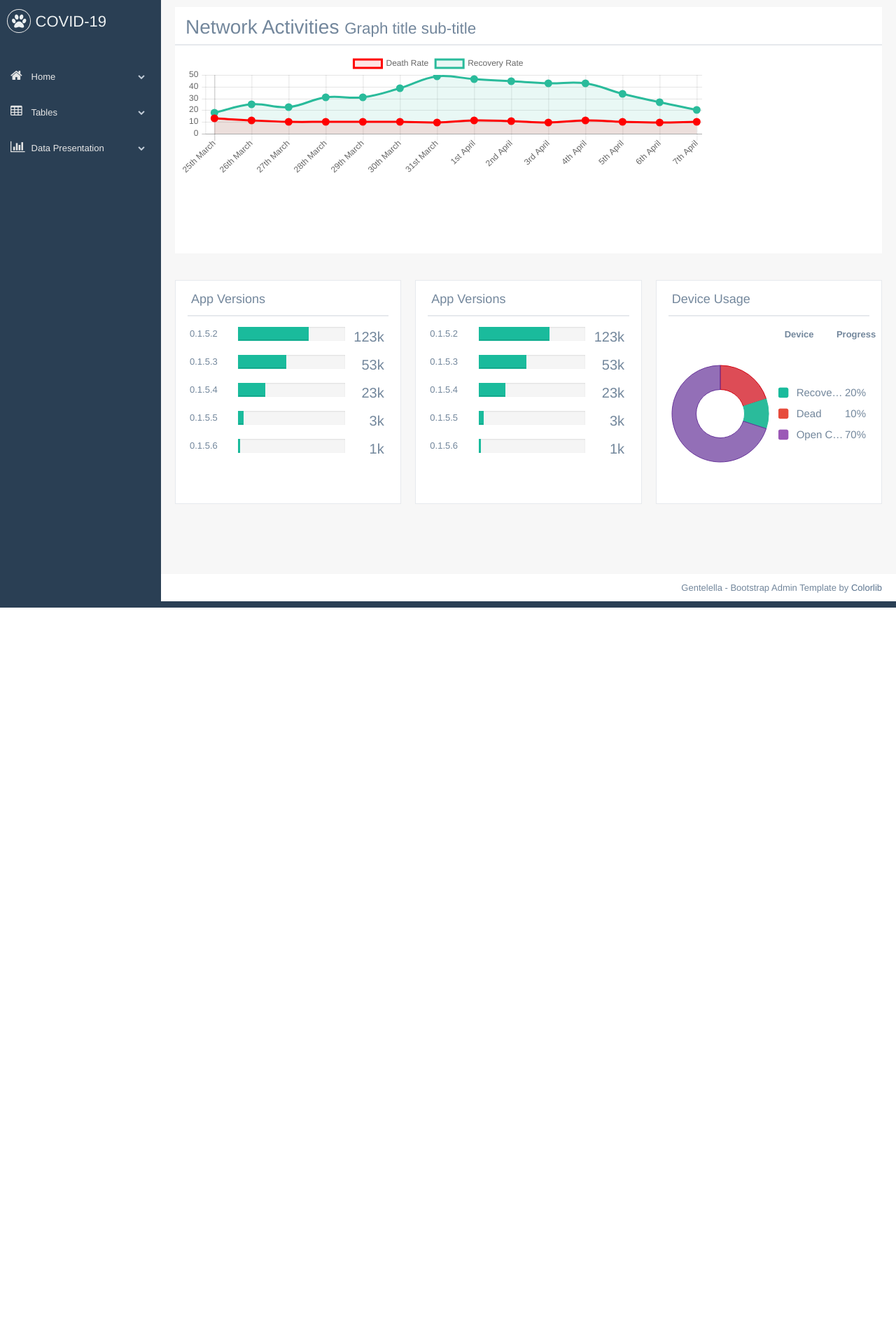
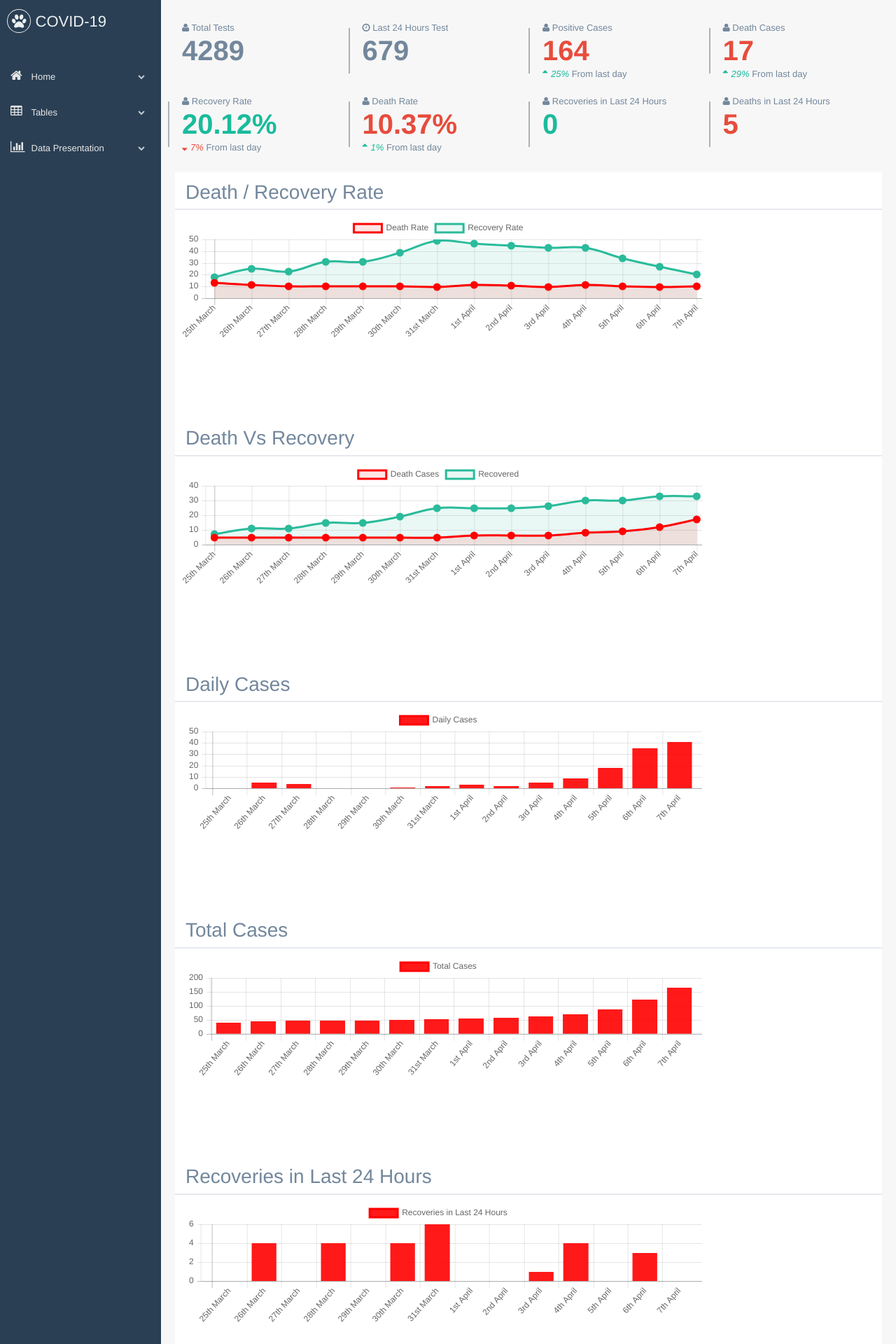
Before and after one commit to abrarhasinkml/COVID-19BD, a PHP site: page / in a window 1280 px wide. Shown: the top 1920 px of the page at 70% size. Before the commit the page ends 868 px from the top, so only its background shows below. Run offline with PHP 8.4, Linux system fonts and the light colour scheme; data comes from the database, SQL or seed files in the repository; data that the repository does not hold is empty; some libraries are stand-ins or nearby versions.

Commit message:
Added graphs and regional data

```diff
--- a/data.csv
+++ b/data.csv
@@ -11,6 +11,6 @@ Date,TOTAL COVID-19 TESTS,LAST 24 Hours Test,Covid-19 Positive Cases,Last 24Hour
 3/4/2020,2086,180,61,5,26,6,42.62295082,9.836065574,1,0
 4/4/2020,2086,180,70,9,30,8,42.85714286,11.42857143,4,2
 5/4/2020,1987,103,88,18,30,9,34.09090909,10.22727273,0,1
-6/4/2020,-,-,123,35,33,12,26.82926829,9.756097561,3,3
+6/4/2020,0,0,123,35,33,12,26.82926829,9.756097561,3,3
 7/4/2020,4289,679,164,41,33,17,20.12195122,10.36585366,0,5
-08/04/2020,4289,679,218,54,33,20,15.137614678899084,9.174311926605505,0,3
+8/4/2020,4289,679,218,54,33,20,15.13761468,9.174311927,0,3
--- a/web-interface/index.php
+++ b/web-interface/index.php
@@ -4,7 +4,23 @@
 
       $sql = "Select * from iedcrdata";
 
+      $regionData = "Select * from regiondata";
+
+      $dhakaData = "Select * from dhakadata";
+
+      $totalCaseDhaka = "Select * from dhakadata where Location = 'Total'";
+
+      $totalRes = mysqli_query($con,$totalCaseDhaka);
+
+      $totData = mysqli_fetch_array($totalRes);
+
+      $dhaka = $totData['Freq.'];
+
+
       $res = mysqli_query($con,$sql);
+
+      $regionRes = mysqli_query($con,$regionData);
+      $dhakaRes = mysqli_query($con,$dhakaData);
 
       $date = array();
       $totalTests = array();
@@ -77,8 +93,6 @@
 
     <!-- bootstrap-progressbar -->
     <link href="vendors/bootstrap-progressbar/css/bootstrap-progressbar-3.3.4.min.css" rel="stylesheet">
-    <!-- bootstrap-daterangepicker -->
-    <link href="vendors/bootstrap-daterangepicker/daterangepicker.css" rel="stylesheet">
 
     <!-- Custom Theme Style -->
     <link href="build/css/custom.min.css" rel="stylesheet">
@@ -136,7 +150,6 @@
         <!-- page content -->
         <div class="right_col" role="main">
           <!-- top tiles -->
-          <!--
           <div class="row" style="display: inline-block;" >
           <div class="tile_count">
             <div class="col-md-3 col-sm-4  tile_stats_count">
@@ -159,7 +172,7 @@
             </div>
             <div class="col-md-3 col-sm-4  tile_stats_count">
               <span class="count_top"><i class="fa fa-user"></i> Recovery Rate</span>
-              <div class="count green"><?php echo round($recoveryRate[$count-1],2); ?></div>
+              <div class="count green"><?php echo round($recoveryRate[$count-1],2); ?>%</div>
               <span class="count_bottom">
                 <?php
                   if($percentageRecovery > 0)
@@ -170,10 +183,10 @@
             </div>
             <div class="col-md-3 col-sm-4  tile_stats_count">
               <span class="count_top"><i class="fa fa-user"></i> Death Rate</span>
-              <div class="count red"><?php echo round($deathRate[$count-1],2); ?></div>
+              <div class="count red"><?php echo round($deathRate[$count-1],2); ?>%</div>
               <span class="count_bottom">
                 <?php
-                  if($percentageDeath > 0)
+                  if($deathRate[$count-1] > $deathRate[$count-2])
                     echo '<i class="green"><i class="fa fa-sort-asc"></i>' .round($percentageDeathRate) .'%</i> From last day</span>';
                   else
                     echo '<i class="red"><i class="fa fa-sort-desc"></i>' .abs(round($percentageDeathRate)) .'%</i> From last day</span>';
@@ -188,7 +201,7 @@
               <div class="count red"><?php echo $deathsInLast24Hours[$count-1]; ?></div>
             </div>
           </div>
-        </div> -->
+        </div>
           <!-- /top tiles -->
 
           <div class="row">
@@ -197,7 +210,7 @@
 
                 <div class="row x_title">
                   <div class="col-md-6">
-                    <h3>Network Activities <small>Graph title sub-title</small></h3>
+                    <h3>Death / Recovery Rate</h3>
                   </div>
                   <div class="col-md-6">
                   </div>
@@ -211,6 +224,102 @@
 
                 <div class="clearfix"></div>
               </div>
+
+              <div class="dashboard_graph">
+
+                <div class="row x_title">
+                  <div class="col-md-6">
+                    <h3>Death Vs Recovery</h3>
+                  </div>
+                  <div class="col-md-6">
+                  </div>
+                </div>
+
+                <div class="col-md-9 col-sm-9 ">
+                  <div id="chart" class="demo-placeholder">
+                    <canvas id="myChart2" width="400px" height="100%"></canvas>
+                  </div>
+                </div>
+
+                <div class="clearfix"></div>
+              </div>
+
+              <div class="dashboard_graph">
+
+                <div class="row x_title">
+                  <div class="col-md-6">
+                    <h3>Daily Cases</h3>
+                  </div>
+                  <div class="col-md-6">
+                  </div>
+                </div>
+
+                <div class="col-md-9 col-sm-9 ">
+                  <div id="chart" class="demo-placeholder">
+                    <canvas id="myChart3" width="400px" height="100%"></canvas>
+                  </div>
+                </div>
+
+                <div class="clearfix"></div>
+              </div>
+
+              <div class="dashboard_graph">
+
+                <div class="row x_title">
+                  <div class="col-md-6">
+                    <h3>Total Cases</h3>
+                  </div>
+                  <div class="col-md-6">
+                  </div>
+                </div>
+
+                <div class="col-md-9 col-sm-9 ">
+                  <div id="chart" class="demo-placeholder">
+                    <canvas id="myChart4" width="400px" height="100%"></canvas>
+                  </div>
+                </div>
+
+                <div class="clearfix"></div>
+              </div>
+
+              <div class="dashboard_graph">
+
+                <div class="row x_title">
+                  <div class="col-md-6">
+                    <h3>Recoveries in Last 24 Hours</h3>
+                  </div>
+                  <div class="col-md-6">
+                  </div>
+                </div>
+
+                <div class="col-md-9 col-sm-9 ">
+                  <div id="chart" class="demo-placeholder">
+                    <canvas id="myChart5" width="400px" height="100%"></canvas>
+                  </div>
+                </div>
+
+                <div class="clearfix"></div>
+              </div>
+
+              <div class="dashboard_graph">
+
+                <div class="row x_title">
+                  <div class="col-md-6">
+                    <h3>Daily Deaths</h3>
+                  </div>
+                  <div class="col-md-6">
+                  </div>
+                </div>
+
+                <div class="col-md-9 col-sm-9 ">
+                  <div id="chart" class="demo-placeholder">
+                    <canvas id="myChart6" width="400px" height="100%"></canvas>
+                  </div>
+                </div>
+
+                <div class="clearfix"></div>
+              </div>
+
             </div>
 
           </div>
@@ -220,186 +329,72 @@
 
 
             <div class="col-md-4 col-sm-4 ">
-              <div class="x_panel tile fixed_height_320">
+              <div class="x_panel tile">
                 <div class="x_title">
-                  <h2>App Versions</h2>
+                  <h2>Region Based Data</h2>
                   <div class="clearfix"></div>
                 </div>
                 <div class="x_content">
+
+                  <?php
+
+                          while ($row = mysqli_fetch_array($regionRes)) { ?>
+
                               <div class="widget_summary">
                                 <div class="w_left w_25">
-                      <span>0.1.5.2</span>
+                                  <span><?php echo $row['Location']; ?></span>
                                 </div>
                                 <div class="w_center w_55">
-                      <div class="progress">
-                        <div class="progress-bar bg-green" role="progressbar" aria-valuenow="60" aria-valuemin="0" aria-valuemax="100" style="width: 66%;">
-                          <span class="sr-only">60% Complete</span>
+                                  <div class="">
+                                    <div class="progress progress" style="width: 76%;">
+                                      <div class="progress-bar bg-green" role="progressbar" data-transitiongoal="<?php echo round(($row['Freq.']/$positiveCases[$count-1])*100); ?>"></div>
                                     </div>
                                   </div>
                                 </div>
                                 <div class="w_right w_20">
-                      <span>123k</span>
+                                  <span><?php echo $row['Freq.']; ?></span>
                                 </div>
                                 <div class="clearfix"></div>
-                  </div>
+                              </div> <?php
+                          }
 
-                  <div class="widget_summary">
-                    <div class="w_left w_25">
-                      <span>0.1.5.3</span>
-                    </div>
-                    <div class="w_center w_55">
-                      <div class="progress">
-                        <div class="progress-bar bg-green" role="progressbar" aria-valuenow="60" aria-valuemin="0" aria-valuemax="100" style="width: 45%;">
-                          <span class="sr-only">60% Complete</span>
-                        </div>
-                      </div>
-                    </div>
-                    <div class="w_right w_20">
-                      <span>53k</span>
-                    </div>
-                    <div class="clearfix"></div>
-                  </div>
-                  <div class="widget_summary">
-                    <div class="w_left w_25">
-                      <span>0.1.5.4</span>
-                    </div>
-                    <div class="w_center w_55">
-                      <div class="progress">
-                        <div class="progress-bar bg-green" role="progressbar" aria-valuenow="60" aria-valuemin="0" aria-valuemax="100" style="width: 25%;">
-                          <span class="sr-only">60% Complete</span>
-                        </div>
-                      </div>
-                    </div>
-                    <div class="w_right w_20">
-                      <span>23k</span>
-                    </div>
-                    <div class="clearfix"></div>
-                  </div>
-                  <div class="widget_summary">
-                    <div class="w_left w_25">
-                      <span>0.1.5.5</span>
-                    </div>
-                    <div class="w_center w_55">
-                      <div class="progress">
-                        <div class="progress-bar bg-green" role="progressbar" aria-valuenow="60" aria-valuemin="0" aria-valuemax="100" style="width: 5%;">
-                          <span class="sr-only">60% Complete</span>
-                        </div>
-                      </div>
-                    </div>
-                    <div class="w_right w_20">
-                      <span>3k</span>
-                    </div>
-                    <div class="clearfix"></div>
-                  </div>
-                  <div class="widget_summary">
-                    <div class="w_left w_25">
-                      <span>0.1.5.6</span>
-                    </div>
-                    <div class="w_center w_55">
-                      <div class="progress">
-                        <div class="progress-bar bg-green" role="progressbar" aria-valuenow="60" aria-valuemin="0" aria-valuemax="100" style="width: 2%;">
-                          <span class="sr-only">60% Complete</span>
-                        </div>
-                      </div>
-                    </div>
-                    <div class="w_right w_20">
-                      <span>1k</span>
-                    </div>
-                    <div class="clearfix"></div>
-                  </div>
+                  ?>
 
                 </div>
               </div>
             </div>
 
             <div class="col-md-4 col-sm-4 ">
-              <div class="x_panel tile fixed_height_320">
+              <div class="x_panel tile">
                 <div class="x_title">
-                  <h2>App Versions</h2>
+                  <h2>Dhaka Data</h2>
                   <div class="clearfix"></div>
                 </div>
                 <div class="x_content">
+
+                  <?php
+
+                          while ($row = mysqli_fetch_array($dhakaRes)) { ?>
+
                             <div class="widget_summary">
                               <div class="w_left w_25">
-                      <span>0.1.5.2</span>
+                                <span><?php echo $row['Location']; ?></span>
                               </div>
                               <div class="w_center w_55">
-                      <div class="progress">
-                        <div class="progress-bar bg-green" role="progressbar" aria-valuenow="60" aria-valuemin="0" aria-valuemax="100" style="width: 66%;">
-                          <span class="sr-only">60% Complete</span>
+                                <div class="">
+                                  <div class="progress progress" style="width: 76%;">
+                                    <div class="progress-bar bg-green" role="progressbar" data-transitiongoal="<?php echo round(($row['Freq.']/$dhaka)*100); ?>"></div>
                                   </div>
                                 </div>
                               </div>
                               <div class="w_right w_20">
-                      <span>123k</span>
+                                <span><?php echo $row['Freq.']; ?></span>
                               </div>
                               <div class="clearfix"></div>
-                  </div>
+                            </div> <?php
+                          }
 
-                  <div class="widget_summary">
-                    <div class="w_left w_25">
-                      <span>0.1.5.3</span>
-                    </div>
-                    <div class="w_center w_55">
-                      <div class="progress">
-                        <div class="progress-bar bg-green" role="progressbar" aria-valuenow="60" aria-valuemin="0" aria-valuemax="100" style="width: 45%;">
-                          <span class="sr-only">60% Complete</span>
-                        </div>
-                      </div>
-                    </div>
-                    <div class="w_right w_20">
-                      <span>53k</span>
-                    </div>
-                    <div class="clearfix"></div>
-                  </div>
-                  <div class="widget_summary">
-                    <div class="w_left w_25">
-                      <span>0.1.5.4</span>
-                    </div>
-                    <div class="w_center w_55">
-                      <div class="progress">
-                        <div class="progress-bar bg-green" role="progressbar" aria-valuenow="60" aria-valuemin="0" aria-valuemax="100" style="width: 25%;">
-                          <span class="sr-only">60% Complete</span>
-                        </div>
-                      </div>
-                    </div>
-                    <div class="w_right w_20">
-                      <span>23k</span>
-                    </div>
-                    <div class="clearfix"></div>
-                  </div>
-                  <div class="widget_summary">
-                    <div class="w_left w_25">
-                      <span>0.1.5.5</span>
-                    </div>
-                    <div class="w_center w_55">
-                      <div class="progress">
-                        <div class="progress-bar bg-green" role="progressbar" aria-valuenow="60" aria-valuemin="0" aria-valuemax="100" style="width: 5%;">
-                          <span class="sr-only">60% Complete</span>
-                        </div>
-                      </div>
-                    </div>
-                    <div class="w_right w_20">
-                      <span>3k</span>
-                    </div>
-                    <div class="clearfix"></div>
-                  </div>
-                  <div class="widget_summary">
-                    <div class="w_left w_25">
-                      <span>0.1.5.6</span>
-                    </div>
-                    <div class="w_center w_55">
-                      <div class="progress">
-                        <div class="progress-bar bg-green" role="progressbar" aria-valuenow="60" aria-valuemin="0" aria-valuemax="100" style="width: 2%;">
-                          <span class="sr-only">60% Complete</span>
-                        </div>
-                      </div>
-                    </div>
-                    <div class="w_right w_20">
-                      <span>1k</span>
-                    </div>
-                    <div class="clearfix"></div>
-                  </div>
+                  ?>
 
                 </div>
               </div>
@@ -408,7 +403,7 @@
             <div class="col-md-4 col-sm-4 ">
               <div class="x_panel tile fixed_height_320 overflow_hidden">
                 <div class="x_title">
-                  <h2>Device Usage</h2>
+                  <h2>Analysis of Total Cases</h2>
                   <div class="clearfix"></div>
                 </div>
                 <div class="x_content">
@@ -488,11 +483,17 @@
 
     <script>
 
-      var ctx = document.getElementById('myChart');
+      var graph1 = document.getElementById('myChart');
       var doughnut = document.getElementById('doughnut');
+      var graph2 = document.getElementById('myChart2');
+      var graph3 = document.getElementById('myChart3');
+      var graph4 = document.getElementById('myChart4');
+      var graph5 = document.getElementById('myChart5');
+      var graph6 = document.getElementById('myChart6');
+
       Chart.defaults.global.animation.duration = 3000;
 
-      var myChart = new Chart(ctx, {
+      var myChart = new Chart(graph1, {
           type: 'line',
           data: {
             labels: <?php echo json_encode($dateString); ?>,
@@ -529,6 +530,152 @@
           }
       });
 
+      var myChart = new Chart(graph2, {
+          type: 'line',
+          data: {
+            labels: <?php echo json_encode($dateString); ?>,
+            datasets: [{
+              label: "Death Cases",
+              backgroundColor: "rgba(255, 0, 0, 0.1)",
+              borderColor: "rgba(255, 0, 0, 1)",
+              pointBorderColor: "rgba(255, 0, 0, 1)",
+              pointBackgroundColor: "rgba(255, 0, 0, 1)",
+              pointHoverBackgroundColor: "#fff",
+              pointHoverBorderColor: "rgba(220,220,220,1)",
+              pointBorderWidth: 5,
+              data: <?php echo json_encode($deathCases); ?>
+            }, {
+              label: "Recovered",
+              backgroundColor: "rgba(42, 187, 155, 0.1)",
+              borderColor: "rgba(42, 187, 155, 1)",
+              pointBorderColor: "rgba(42, 187, 155, 1)",
+              pointBackgroundColor: "rgba(42, 187, 155, 1)",
+              pointHoverBackgroundColor: "#fff",
+              pointHoverBorderColor: "rgba(42, 187, 155, 1)",
+              pointBorderWidth: 5,
+              data: <?php echo json_encode($recovered); ?>
+            }]
+          },
+          options: {
+              scales: {
+                  yAxes: [{
+                      ticks: {
+                          beginAtZero: true
+                      }
+                  }]
+              }
+          }
+      });
+
+      var myChart = new Chart(graph3, {
+          type: 'bar',
+          data: {
+            labels: <?php echo json_encode($dateString); ?>,
+            datasets: [{
+              label: "Daily Cases",
+              backgroundColor: "rgba(255, 0, 0, 0.9)",
+              borderColor: "rgba(255, 0, 0, 1)",
+              pointBorderColor: "rgba(255, 0, 0, 1)",
+              pointBackgroundColor: "rgba(255, 0, 0, 1)",
+              pointHoverBackgroundColor: "#fff",
+              pointHoverBorderColor: "rgba(220,220,220,1)",
+              pointBorderWidth: 5,
+              data: <?php echo json_encode($last24HoursCases); ?>
+            }]
+          },
+          options: {
+              scales: {
+                  yAxes: [{
+                      ticks: {
+                          beginAtZero: true
+                      }
+                  }]
+              }
+          }
+      });
+
+      var myChart = new Chart(graph4, {
+          type: 'bar',
+          data: {
+            labels: <?php echo json_encode($dateString); ?>,
+            datasets: [{
+              label: "Total Cases",
+              backgroundColor: "rgba(255, 0, 0, 0.9)",
+              borderColor: "rgba(255, 0, 0, 1)",
+              pointBorderColor: "rgba(255, 0, 0, 1)",
+              pointBackgroundColor: "rgba(255, 0, 0, 1)",
+              pointHoverBackgroundColor: "#fff",
+              pointHoverBorderColor: "rgba(220,220,220,1)",
+              pointBorderWidth: 5,
+              data: <?php echo json_encode($positiveCases); ?>
+            }]
+          },
+          options: {
+              scales: {
+                  yAxes: [{
+                      ticks: {
+                          beginAtZero: true
+                      }
+                  }]
+              }
+          }
+      });
+
+      var myChart = new Chart(graph5, {
+          type: 'bar',
+          data: {
+            labels: <?php echo json_encode($dateString); ?>,
+            datasets: [{
+              label: "Recoveries in Last 24 Hours",
+              backgroundColor: "rgba(255, 0, 0, 0.9)",
+              borderColor: "rgba(255, 0, 0, 1)",
+              pointBorderColor: "rgba(255, 0, 0, 1)",
+              pointBackgroundColor: "rgba(255, 0, 0, 1)",
+              pointHoverBackgroundColor: "#fff",
+              pointHoverBorderColor: "rgba(220,220,220,1)",
+              pointBorderWidth: 5,
+              data: <?php echo json_encode($newRecoveries); ?>
+            }]
+          },
+          options: {
+              scales: {
+                  yAxes: [{
+                      ticks: {
+                          beginAtZero: true
+                      }
+                  }]
+              }
+          }
+      });
+
+      var myChart = new Chart(graph6, {
+          type: 'bar',
+          data: {
+            labels: <?php echo json_encode($dateString); ?>,
+            datasets: [{
+              label: "Daily Deaths",
+              backgroundColor: "rgba(255, 0, 0, 0.9)",
+              borderColor: "rgba(255, 0, 0, 1)",
+              pointBorderColor: "rgba(255, 0, 0, 1)",
+              pointBackgroundColor: "rgba(255, 0, 0, 1)",
+              pointHoverBackgroundColor: "#fff",
+              pointHoverBorderColor: "rgba(220,220,220,1)",
+              pointBorderWidth: 5,
+              data: <?php echo json_encode($deathsInLast24Hours); ?>
+            }]
+          },
+          options: {
+              scales: {
+                  yAxes: [{
+                      ticks: {
+                          beginAtZero: true
+                      }
+                  }]
+              }
+          }
+      });
+
+
       var myChart = new Chart(doughnut, {
         type: 'doughnut',
         data: {
```
Also changed, not shown: 1 other file. Lines whose indentation alone changed are shown as unchanged.
